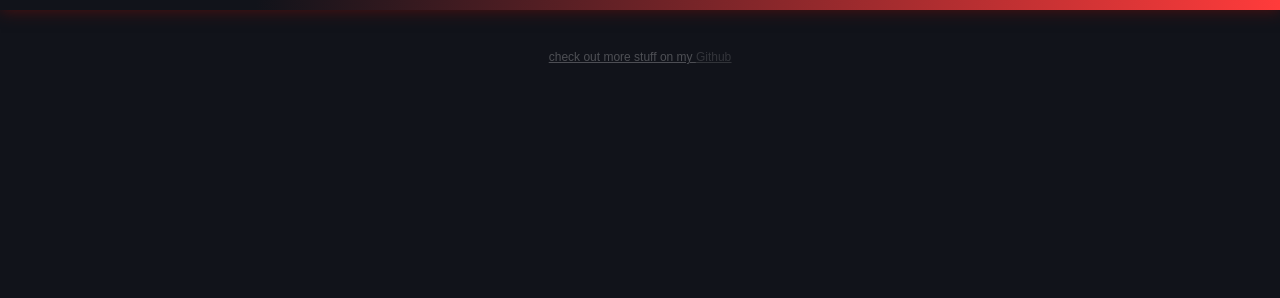
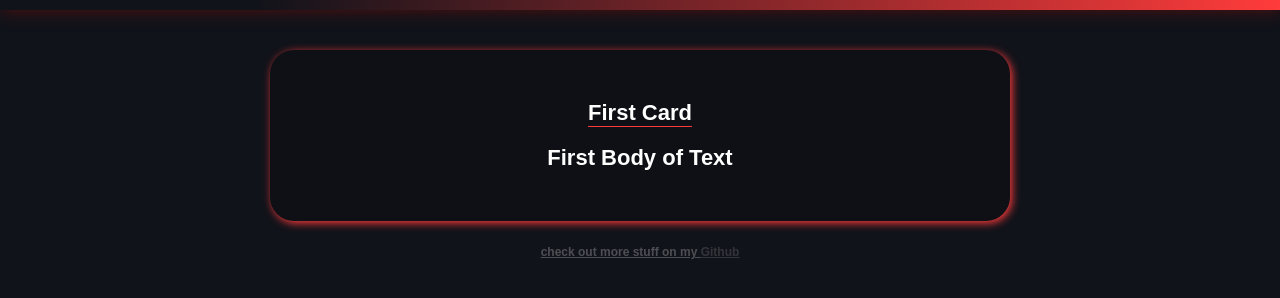
Before and after one commit to Goaten-31/firstWebPage, a plain HTML site: page HTML files/index.html in a window 1280 px wide. Shown: the part 52-350 px from the top of the page. Drawn offline with Linux system fonts and the light colour scheme.

Commit message:
Removed More Residual Lines From Script, Added A Card To The Main Page, Changed Selection Color

```diff
--- a/CSS files/style.css
+++ b/CSS files/style.css
@@ -7,6 +7,11 @@
 @font-face {
   font-family: 'WorkSans';
   src: url("/fonts/WorkSans.ttf") format("ttf");
+}
+
+*::selection{
+  color: #d9d3ff;
+  background-color: #ff3b3b;
 }
 
 html{
@@ -19,8 +24,9 @@ body {
     background-size: 1550px;
     color: #ffffff;
     margin: 0;
-    margin: 0;
     font-family: "SourceSans3", sans-serif;
+    font-weight: 600;
+    font-size: 22px;
 }
 
 header{
@@ -32,8 +38,34 @@ header{
     z-index: 1000;
 }
 
-.test{
-    padding: 200px;
+#intro{
+  display: flex;
+  flex-direction: column;
+  align-items: center;
+
+  margin: 0%;
+
+}
+
+#first-card{
+  display: flex;
+  flex-direction: column;
+  align-items: center;
+  text-align: center;
+
+  background-color: #0e1015;
+  box-shadow: 2px 2px 8px #ff3b3b;
+
+  width: 50vw;
+  border-radius: 24px;
+
+  padding: 50px;
+  margin: 0px 0px 24px 0px;
+}
+
+.card-header{
+  border-bottom: 1px solid #ff3b3b;
+  margin-bottom: 18px;
 }
 
 .containerHeading{
@@ -251,7 +283,7 @@ main{
 
 @keyframes slideIn {
   from {
-    transform: translateX(-20vw);
+    transform: translateX(-30vw);
     opacity: 0;
   }
   to {
--- a/HTML files/index.html
+++ b/HTML files/index.html
@@ -42,11 +42,25 @@
 
 
         <main>
+
             <div id="intro">
+
+                <div id="first-card">
+                    <div class="card-header">
+                        First Card
+                    </div>
+
+                    <div class="card-body">
+                        First Body of Text
+                    </div>
+                </div>
+
             </div>
 
             <div id="options">
+
             </div>
+
         </main>
 
 
--- a/JS files/script.js
+++ b/JS files/script.js
@@ -1,9 +1,10 @@
+document.addEventListener("DOMContentLoaded", (e) => {
     const icon = document.getElementById('icon');
 
     const showSidebarBtn = document.getElementById('showSidebarBtn');
     const hideSidebarBtn = document.getElementsByClassName('hideSidebarBtn');
-
     const sidebar = document.getElementById('sidebar');
+});
 
 
 icon.addEventListener('click', (e) => {
@@ -22,18 +23,3 @@ hideSidebarBtn.addEventListener('click', () => {
   sidebar.classList.remove('slideIn');
   sidebar.classList.add('slideOut');
 });
-
-rightArrow.addEventListener("click", () => {
-  scrollableArea.scrollBy({
-    left: 810,
-    behavior: 'smooth'
-  });
-});
-
-
-leftArrow.addEventListener("click", () => {
-  scrollableArea.scrollBy({
-    left: -810,
-    behavior: 'smooth'
-  });
-});
```
